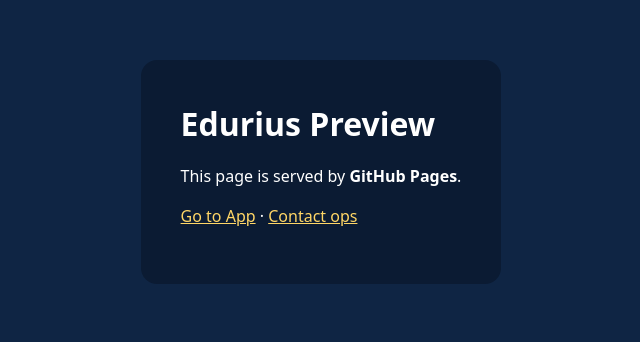
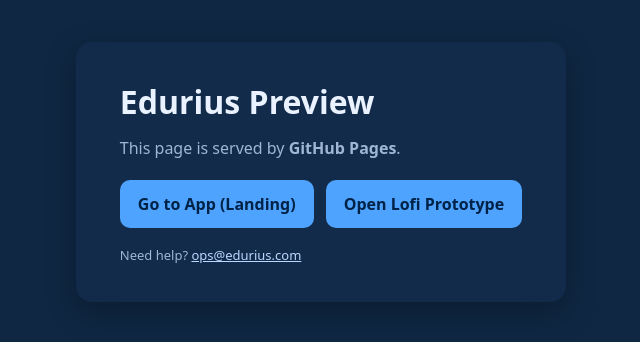
Before and after one commit to yydnext/edurius-preview, a plain HTML site: page index.html in a window 1280 px wide. Shown: the part 228-570 px from the top of the page, without its empty margins (319-959 px from the left). Drawn offline with Linux system fonts and the light colour scheme.

Commit message:
Update index.html

```diff
--- a/index.html
+++ b/index.html
@@ -2,23 +2,38 @@
 <html lang="en">
 <head>
   <meta charset="utf-8" />
-  <title>Edurius — Preview</title>
   <meta name="viewport" content="width=device-width,initial-scale=1" />
+  <title>Edurius Preview</title>
   <style>
-    body{margin:0;font:16px/1.5 system-ui,-apple-system,Segoe UI,Roboto}
-    .wrap{min-height:100vh;display:grid;place-items:center;background:#0f2544;color:#fff}
-    .card{padding:40px;max-width:640px;background:#0b1b33;border-radius:16px}
-    h1{margin:0 0 12px}
-    a{color:#ffd666}
+    :root { --bg:#0f2742; --card:#122b4a; --txt:#eaf2ff; --muted:#9fb6d4; --btn:#4ea3ff; }
+    body{margin:0;background:var(--bg);color:var(--txt);font:16px/1.5 system-ui,Segoe UI,Roboto,Arial}
+    .wrap{min-height:100svh;display:grid;place-items:center}
+    .card{background:var(--card);padding:36px 44px;border-radius:16px;max-width:560px;
+          box-shadow:0 10px 30px rgba(0,0,0,.25)}
+    h1{margin:0 0 10px;font-size:32px}
+    p{margin:0 0 20px;color:var(--muted)}
+    .actions{display:flex;gap:12px;flex-wrap:wrap}
+    a.btn{display:inline-block;padding:12px 18px;border-radius:10px;text-decoration:none;
+          font-weight:600;background:var(--btn);color:#002247}
+    a.link{color:#bcd7ff;text-decoration:underline}
+    footer{margin-top:18px;font-size:13px;color:#9fb6d4}
   </style>
 </head>
 <body>
   <main class="wrap">
-    <div class="card">
+    <section class="card">
       <h1>Edurius Preview</h1>
       <p>This page is served by <strong>GitHub Pages</strong>.</p>
-      <p><a href="https://app.edurius.com">Go to App</a> · <a href="mailto:ops@edurius.com">Contact ops</a></p>
-    </div>
+
+      <div class="actions">
+        <a class="btn" href="/app">Go to App (Landing)</a>
+        <a class="btn" href="/lofi">Open Lofi Prototype</a>
+      </div>
+
+      <footer>
+        Need help? <a class="link" href="mailto:ops@edurius.com">ops@edurius.com</a>
+      </footer>
+    </section>
   </main>
 </body>
 </html>
```
